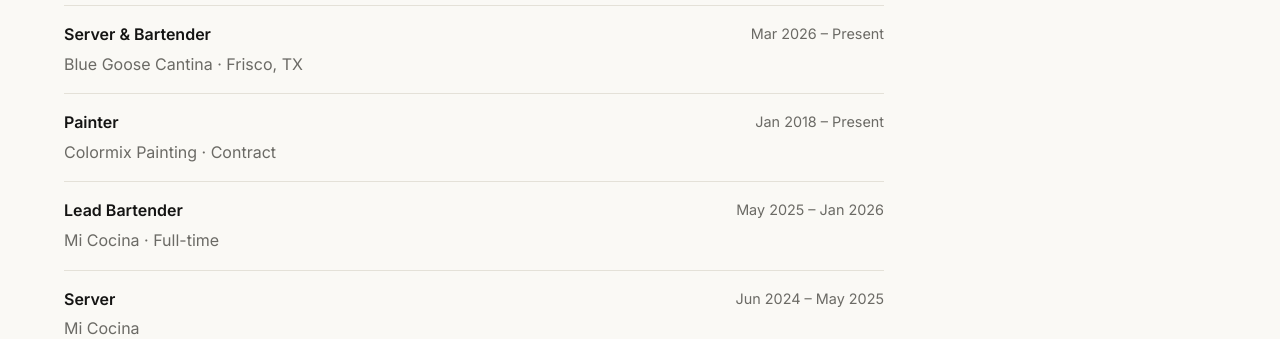
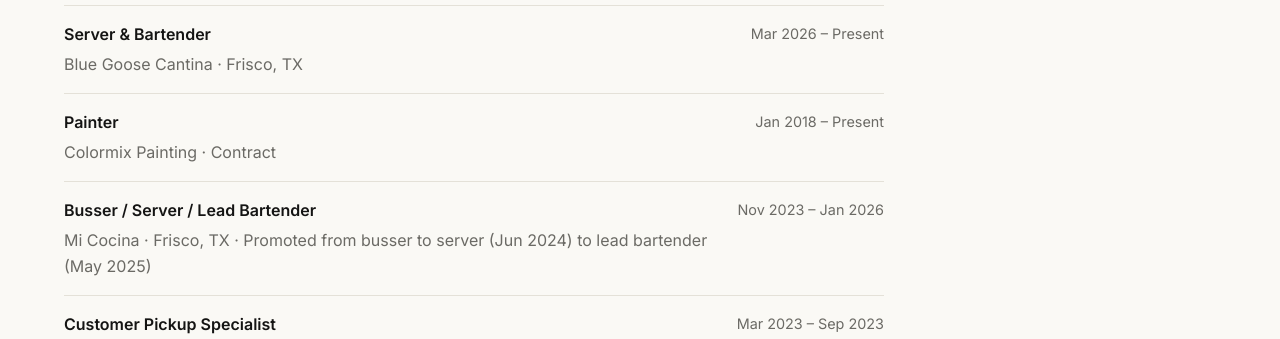
Before and after one commit to SamEmora/SamEmora.github.io, a plain HTML site: page resume.html in a window 1280 px wide. Shown: the part 612-951 px from the top of the page. Drawn offline with Linux system fonts and the light colour scheme.

Commit message:
Resume: combine Mi Cocina roles into one entry
Co-Authored-By: Claude Opus 5.5 <noreply@anthropic.com>

```diff
--- a/resume.html
+++ b/resume.html
@@ -12,7 +12,7 @@
 <p class="lead">Computer Information Systems &amp; Technology student at UT Dallas, bilingual in English and Spanish, with five years of customer-facing, team-training experience.</p>
 <a class="btn" href="files/resume.pdf" target="_blank" rel="noopener">Open PDF</a><a class="btn ghost" href="contact.html">Contact me</a>
 <h2>Work experience</h2>
-<ul class="jobs"><li><b>Server &amp; Bartender</b><span class="dt">Mar 2026 – Present</span><span class="co">Blue Goose Cantina · Frisco, TX</span></li><li><b>Painter</b><span class="dt">Jan 2018 – Present</span><span class="co">Colormix Painting · Contract</span></li><li><b>Lead Bartender</b><span class="dt">May 2025 – Jan 2026</span><span class="co">Mi Cocina · Full-time</span></li><li><b>Server</b><span class="dt">Jun 2024 – May 2025</span><span class="co">Mi Cocina</span></li><li><b>Busser</b><span class="dt">Nov 2023 – Jun 2024</span><span class="co">Mi Cocina · Frisco, TX</span></li><li><b>Customer Pickup Specialist</b><span class="dt">Mar 2023 – Sep 2023</span><span class="co">Nebraska Furniture Mart · The Colony, TX</span></li><li><b>Stocker</b><span class="dt">Mar 2022 – Mar 2023</span><span class="co">Walmart · The Colony, TX</span></li><li><b>Tribe Member</b><span class="dt">Sep 2021 – Feb 2022</span><span class="co">Freebirds World Burrito · The Colony, TX</span></li><li><b>Food Champion</b><span class="dt">Oct 2020 – Sep 2021</span><span class="co">Taco Bell · The Colony, TX</span></li></ul>
+<ul class="jobs"><li><b>Server &amp; Bartender</b><span class="dt">Mar 2026 – Present</span><span class="co">Blue Goose Cantina · Frisco, TX</span></li><li><b>Painter</b><span class="dt">Jan 2018 – Present</span><span class="co">Colormix Painting · Contract</span></li><li><b>Busser / Server / Lead Bartender</b><span class="dt">Nov 2023 – Jan 2026</span><span class="co">Mi Cocina · Frisco, TX · Promoted from busser to server (Jun 2024) to lead bartender (May 2025)</span></li><li><b>Customer Pickup Specialist</b><span class="dt">Mar 2023 – Sep 2023</span><span class="co">Nebraska Furniture Mart · The Colony, TX</span></li><li><b>Stocker</b><span class="dt">Mar 2022 – Mar 2023</span><span class="co">Walmart · The Colony, TX</span></li><li><b>Tribe Member</b><span class="dt">Sep 2021 – Feb 2022</span><span class="co">Freebirds World Burrito · The Colony, TX</span></li><li><b>Food Champion</b><span class="dt">Oct 2020 – Sep 2021</span><span class="co">Taco Bell · The Colony, TX</span></li></ul>
 <h2>Full resume</h2>
 <div style="margin-top:16px">
 <object class="doc" data="files/resume.pdf#view=FitH" type="application/pdf" style="width:100%;height:1000px;border:1px solid var(--line);border-radius:6px">
```
